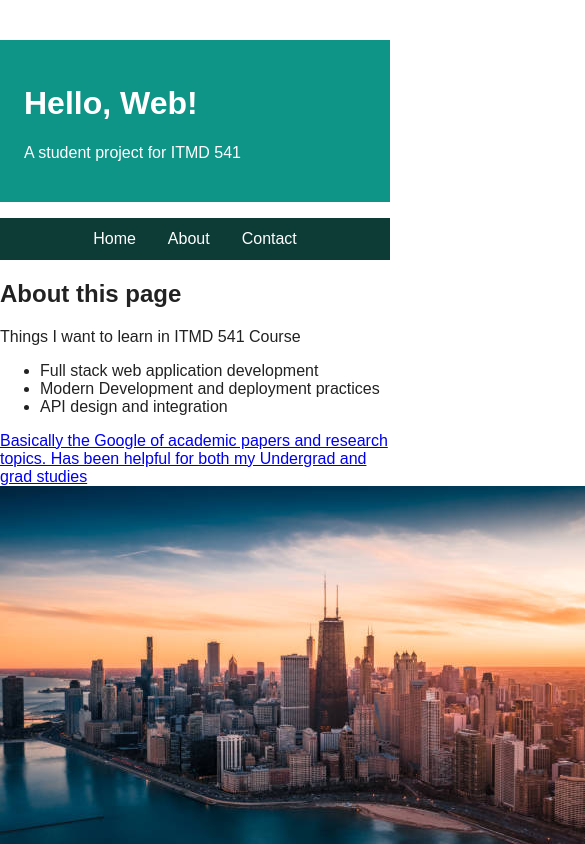
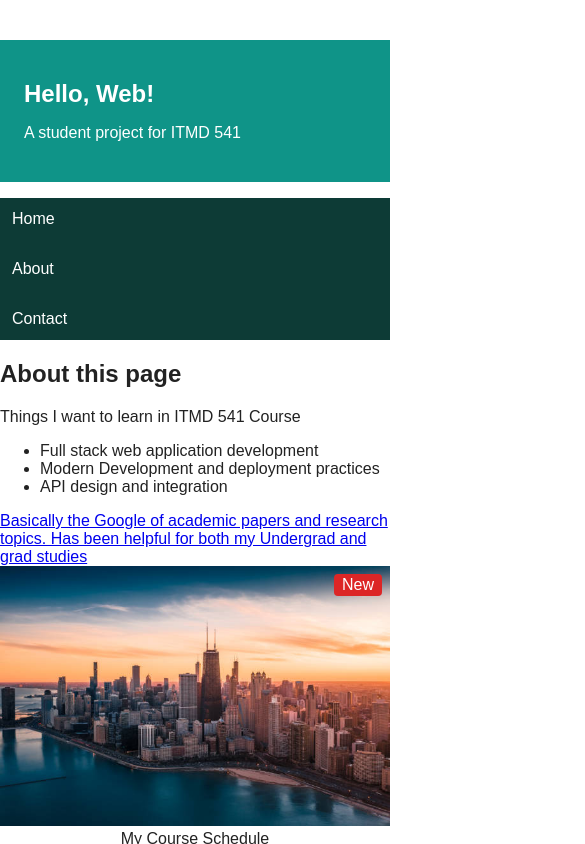
Before and after one commit to Asteroid12/web-dev-labs, a plain HTML site: page Lab/index.html in a window 390 px wide. Shown: the top 844 px of the page, 585 px wide, since content can reach past the window. Drawn offline with Linux system fonts and the light colour scheme.

Commit message:
Lab 6 - Add positioning, media queries and responsive testing

```diff
--- a/Lab/index.html
+++ b/Lab/index.html
@@ -1,10 +1,11 @@
-<!-- Amogh Iyengar - Lab 2, Lab 3, Lab 4, Lab 5 -->
+<!-- Amogh Iyengar - Lab 2, Lab 3, Lab 4, Lab 5, Lab 6 -->
 <!DOCTYPE html>
 <html lang="en">
 <head>
     <meta charset="UTF-8">
     <title>ITMD 541 — Lab 4</title>
     <link rel="stylesheet" href="styles.css">
+    <meta name="viewport" content="width=device-width, initial-scale=1.0">
 </head>
 <body>
     <header>
@@ -32,7 +33,10 @@
 
         <br>
 
-        <img src="chicago.jpg" alt="My City of living - Chicago, Illinois">
+        <div class="image-wrap">
+            <img src="chicago.jpg" alt="My City of living - Chicago, Illinois">
+            <span class="badge">New</span>
+        </div>
 
         <table>
             <caption>My Course Schedule</caption>
--- a/Lab/styles.css
+++ b/Lab/styles.css
@@ -6,11 +6,15 @@
   box-sizing: border-box;
 }
 
+/* Amogh - Lab 6 added */
 header {
   padding: 24px;
     background-color: #0f9488;
     color: white;
     margin-bottom: 16px;
+    position: sticky;
+    top: 0;
+    z-index: 10;
 }
 
 header h1 {
@@ -32,6 +36,7 @@
   color: white;
   text-decoration: none;
   padding: 12px;
+  transition: background-color 0.2s ease;
 }
 
 #main-nav a:hover {
@@ -59,3 +64,40 @@
   padding: 8px;
   margin-bottom: 12px;
 }
+
+img {
+  max-width: 100%;
+  height: auto;
+  display: block;
+}
+
+.image-wrap {
+    position: relative;
+    display: inline-block;
+}
+
+.badge {
+    position: absolute;
+    top: 8px;
+    right: 8px;
+    background-color: #dc2626;
+    color: white;
+    padding: 2px 8px;
+    border-radius: 4px;
+    z-index: 5;
+}
+
+@media (max-width: 600px) {
+    #main-nav {
+        flex-direction: column;
+    }
+    h1 {
+        font-size: 1.5rem;
+    }
+}
+
+@media (max-width: 900px) {
+    table, form {
+        max-width: 100%;
+    }
+}
```
